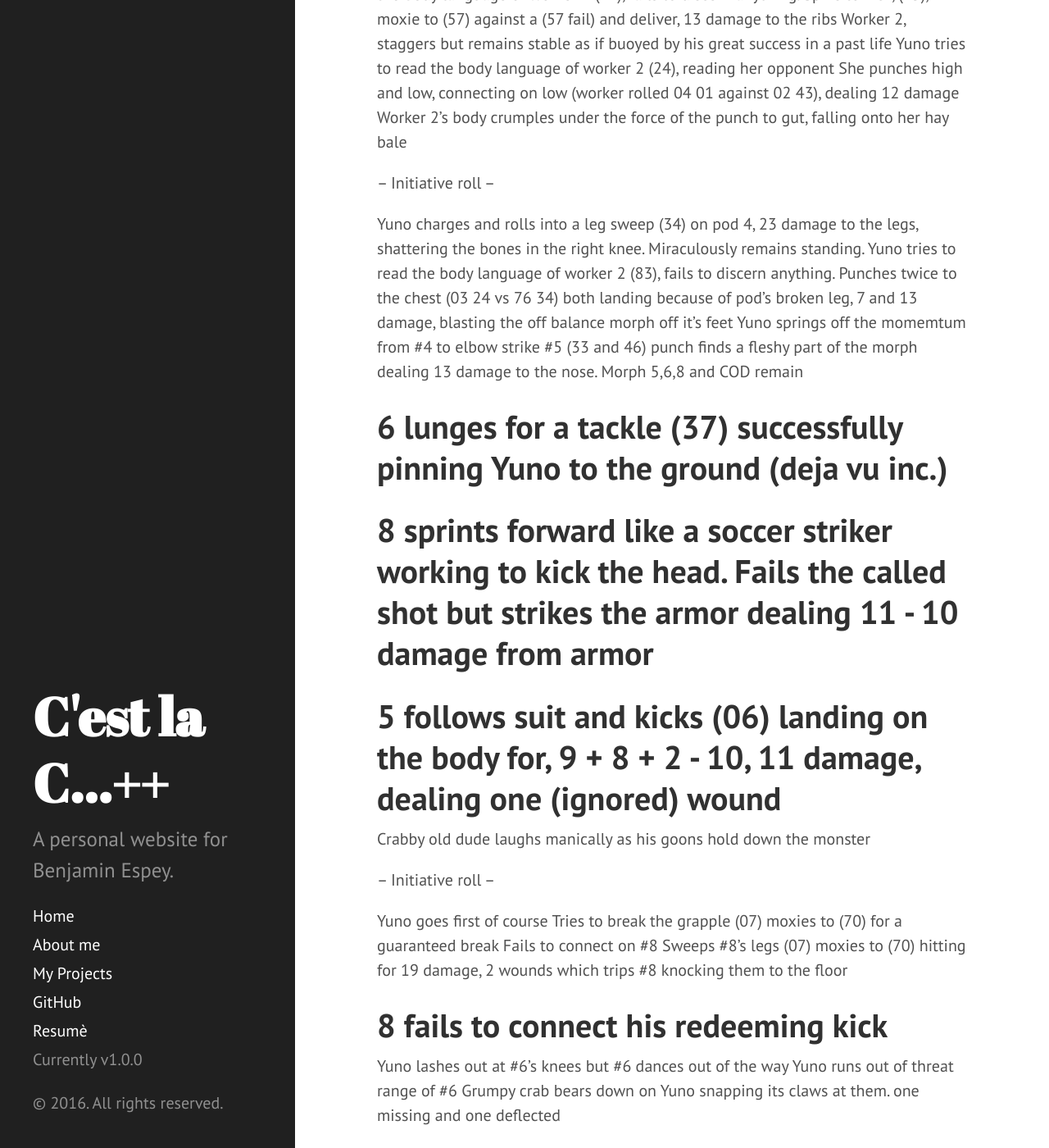
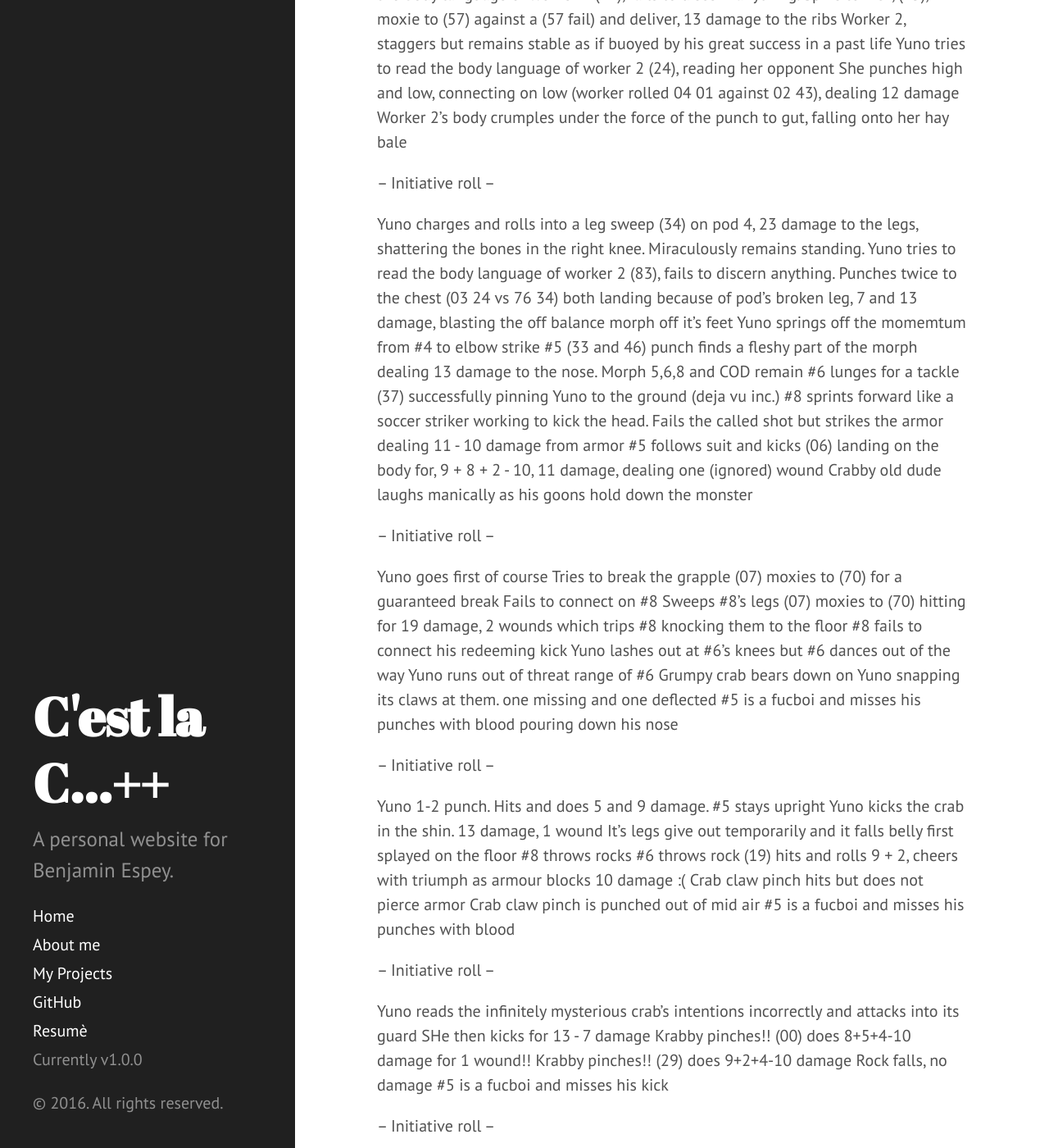
Before and after one commit to bennyty/eclipsephase, a Jekyll site: the page built from _posts/2016-01-17-Non-Lethal-Takedowns.md, in a window 1280 px wide and 1400 px high, scrolled down 1194 px. Shown: the whole window at 82% size. Built offline with Jekyll 4.4.1, drawn with Linux system fonts in a browser that asks for light colours; Markdown is read by kramdown in place of the engine named in the settings; some of the changed text lies outside the part shown.

Commit message:
Fixed # being a heading

```diff
--- a/_posts/2016-01-17-Non-Lethal-Takedowns.md
+++ b/_posts/2016-01-17-Non-Lethal-Takedowns.md
@@ -50,9 +50,9 @@ Yuno tries to read the body language of worker 2 (83), fails to discern anything
 Punches twice to the chest (03 24 vs 76 34) both landing because of pod's broken leg, 7 and 13 damage, blasting the off balance morph off it's feet
 Yuno springs off the momemtum from #4 to elbow strike #5 (33 and 46) punch finds a fleshy part of the morph dealing 13 damage to the nose.
 Morph 5,6,8 and COD remain
-#6 lunges for a tackle (37) successfully pinning Yuno to the ground (deja vu inc.)
-#8 sprints forward like a soccer striker working to kick the head. Fails the called shot but strikes the armor dealing 11 - 10 damage from armor
-#5 follows suit and kicks (06) landing on the body for, 9 + 8 + 2 - 10, 11 damage, dealing one (ignored) wound
+\#6 lunges for a tackle (37) successfully pinning Yuno to the ground (deja vu inc.)
+\#8 sprints forward like a soccer striker working to kick the head. Fails the called shot but strikes the armor dealing 11 - 10 damage from armor
+\#5 follows suit and kicks (06) landing on the body for, 9 + 8 + 2 - 10, 11 damage, dealing one (ignored) wound
 Crabby old dude laughs manically as his goons hold down the monster
 
 -- Initiative roll --
@@ -61,22 +61,22 @@ Yuno goes first of course
 Tries to break the grapple (07) moxies to (70) for a guaranteed break
 Fails to connect on #8
 Sweeps #8's legs (07) moxies to (70) hitting for 19 damage, 2 wounds which trips #8 knocking them to the floor
-#8 fails to connect his redeeming kick
+\#8 fails to connect his redeeming kick
 Yuno lashes out at #6's knees but #6 dances out of the way
 Yuno runs out of threat range of #6
 Grumpy crab bears down on Yuno snapping its claws at them. one missing and one deflected
-#5 is a fucboi and misses his punches with blood pouring down his nose
+\#5 is a fucboi and misses his punches with blood pouring down his nose
 
 -- Initiative roll --
 
 Yuno 1-2 punch. Hits and does 5 and 9 damage. #5 stays upright
 Yuno kicks the crab in the shin. 13 damage, 1 wound
 It's legs give out temporarily and it falls belly first splayed on the floor
-#8 throws rocks
-#6 throws rock (19) hits and rolls 9 + 2, cheers with triumph as armour blocks 10 damage :(
+\#8 throws rocks
+\#6 throws rock (19) hits and rolls 9 + 2, cheers with triumph as armour blocks 10 damage :(
 Crab claw pinch hits but does not pierce armor
 Crab claw pinch is punched out of mid air
-#5 is a fucboi and misses his punches with blood
+\#5 is a fucboi and misses his punches with blood
 
 -- Initiative roll --
 
@@ -85,7 +85,7 @@ SHe then kicks for 13 - 7 damage
 Krabby pinches!! (00) does 8+5+4-10 damage for 1 wound!!
 Krabby pinches!! (29) does 9+2+4-10 damage
 Rock falls, no damage
-#5 is a fucboi and misses his kick
+\#5 is a fucboi and misses his kick
 
 -- Initiative roll --
 
@@ -99,7 +99,7 @@ Kick hits for 1 damage
 
 Yuno's kick does not penetrate armor but
 Krabby boi is dead :(
-#5's skull is crushed by punches
+\#5's skull is crushed by punches
 1 damage rock!
 
 -- Initiative roll --
```
